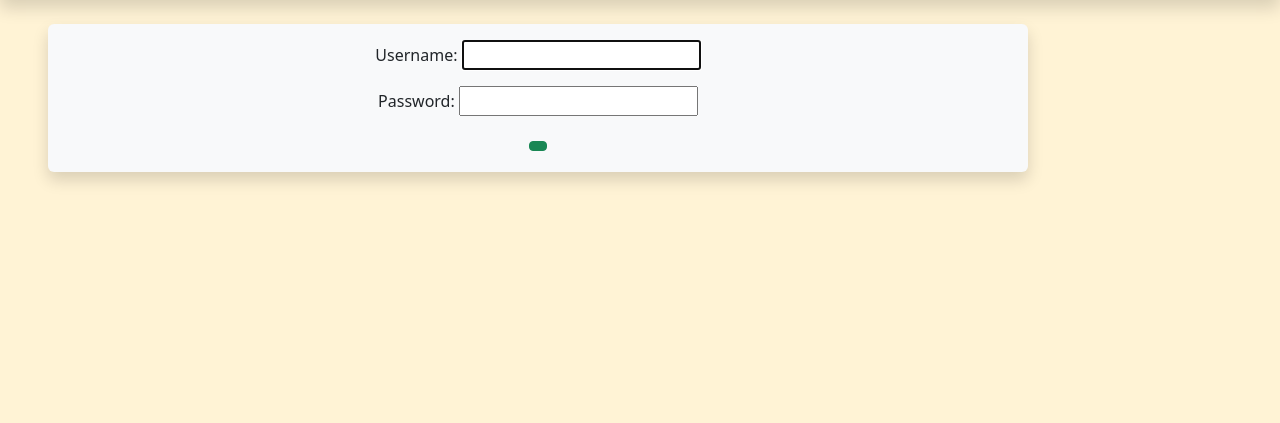
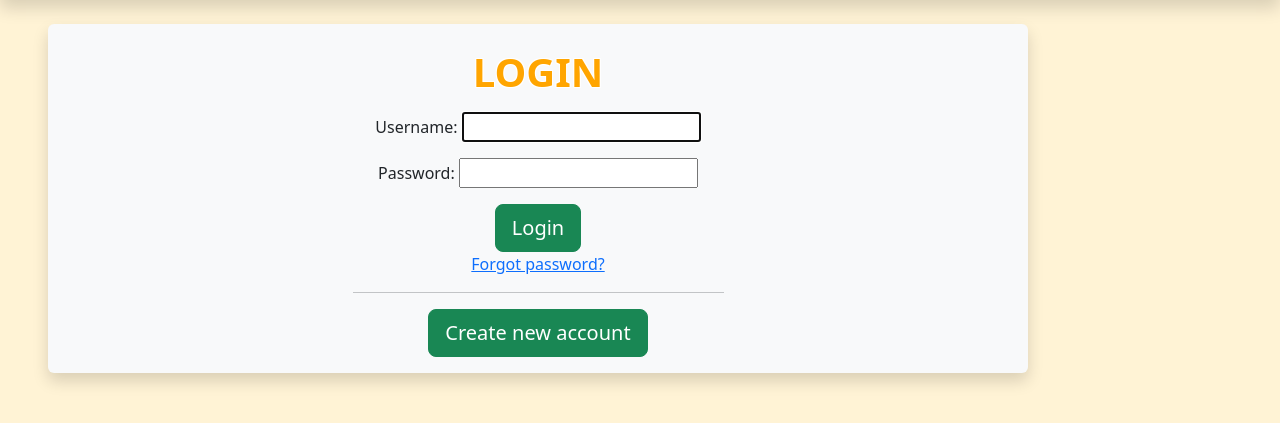
Before and after one commit to MatRos-sf/epuls, a Django app: page /login/?next=/password-change/ in a window 1280 px wide. Shown: the part 56-479 px from the top of the page. Run offline with Django 5.2, Linux system fonts and the light colour scheme.

Commit message:
implement password-change

```diff
--- a/account/templates/account/base.html
+++ b/account/templates/account/base.html
@@ -5,7 +5,9 @@
     <head>
         <meta charset="UTF-8">
         <meta name="viewport" content="width=device-width, initial-scale=1">
-        <title>Title</title>
+        <title>
+            {% block title %}{% endblock %}
+        </title>
         <link href="https://cdn.jsdelivr.net/npm/bootstrap@5.3.2/dist/css/bootstrap.min.css"
               rel="stylesheet"
               integrity="sha384-T3c6CoIi6uLrA9TneNEoa7RxnatzjcDSCmG1MXxSR1GAsXEV/Dwwykc2MPK8M2HN"
--- a/account/templates/account/base/basic_form.html
+++ b/account/templates/account/base/basic_form.html
@@ -1,5 +1,6 @@
 {% extends "account/base.html" %}
 {% load crispy_forms_tags %}
+{% block title %}{{ title }}{% endblock %}
 {% block content %}
     <div class="shadow p-3 mb-5 bg-body-tertiary rounded m-2">
         <div class="container overflow-hidden text-center">
--- a/account/templates/account/login.html
+++ b/account/templates/account/login.html
@@ -1,12 +1,22 @@
 {% extends "account/base.html" %}
+{% block title %}Login{% endblock %}
 {% block content %}
     <div class="shadow p-3 mb-5 bg-body-tertiary rounded m-2">
         <div class="container overflow-hidden text-center">
-            <form method="post">
-                {% csrf_token %}
-                {{ form.as_p }}
-                <button class="btn btn-sm btn-success" type="submit">{{ action }}</button>
-            </form>
+            <div class="row justify-content-md-center">
+                <div class="col-5">
+                    <h1 class="fs-1 epuls-style-text mb-3 mt-2">Login</h1>
+                    <form method="post">
+                        {% csrf_token %}
+                        {{ form.as_p }}
+                        <button class="btn btn-lg btn-success" type="submit">Login</button>
+                        <br>
+                        <a href="{% url 'account:password_reset' %}">Forgot password?</a>
+                        <hr>
+                        <a href="{% url 'account:signup' %}" class="btn btn-lg btn-success">Create new account</a>
+                    </form>
+                </div>
+            </div>
         </div>
     </div>
 {% endblock %}
--- a/account/urls.py
+++ b/account/urls.py
@@ -1,6 +1,8 @@
 from django.contrib.auth.views import (
     LoginView,
     LogoutView,
+    PasswordChangeDoneView,
+    PasswordChangeView,
     PasswordResetCompleteView,
     PasswordResetConfirmView,
     PasswordResetDoneView,
@@ -75,6 +77,19 @@ urlpatterns = [
     ),
     # password reset
     *urlpatterns_password_reset,
+    path(
+        "password-change/",
+        PasswordChangeView.as_view(
+            template_name="account/authorisation/password_change_form.html",
+            success_url=reverse_lazy("account:password_change_done"),
+        ),
+        name="password_change",
+    ),
+    path(
+        "password-change/done/",
+        PasswordChangeDoneView.as_view(),
+        name="password_change_done",
+    ),
     path("signup/", signup, name="signup"),
     path("send_request/<str:username>/", send_to_friends, name="send_invitation"),
     path(
```
Also changed, not shown: account/templates/account/authorisation/password_change_form.html (added, +14 -0 lines).
